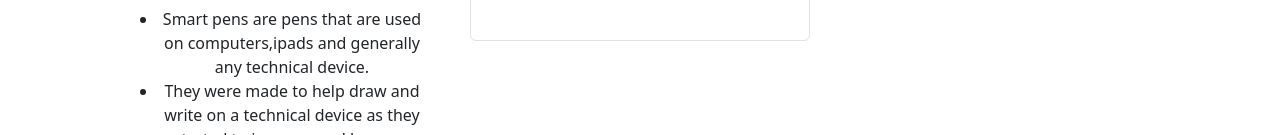
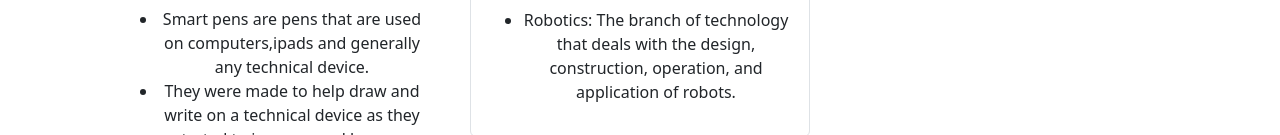
Before and after one commit to selenag1958/sep10-freedom-project, a plain HTML site: page index.html in a window 1280 px wide. Both pictures are taken after a click on the button "Robotics". Shown: the part 665-800 px from the top of the page. Drawn offline with nearby package versions, Linux system fonts and the light colour scheme.

Commit message:
Mon, May 5, 2025, 5:59 PM -04:00

```diff
--- a/index.html
+++ b/index.html
@@ -90,7 +90,7 @@
                           <div id="panelsStayOpen-collapsetwo" class="accordion-collapse collapse">
                             <div class="accordion-body">
                               <ul>
-
+                                <li>Robotics: The branch of technology that deals with the design, construction, operation, and application of robots.</li>
                               </ul>
                             </div>
                           </div>
```
